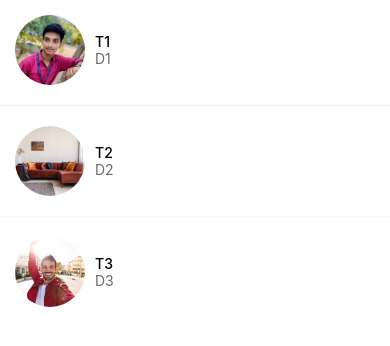
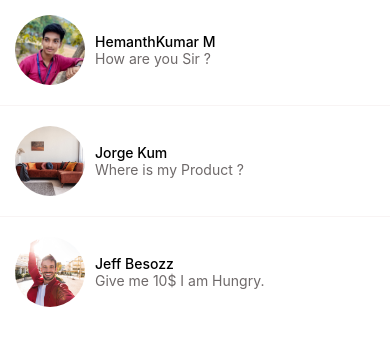
Before and after one commit to mhemanthkmr/my-app, a React Native app: screen / in a window 390 px wide. Shown: the top 346 px of the page. Built offline with nearby package versions, Linux system fonts and the light colour scheme.

Commit message:
react use state working Good

```diff
--- a/app/screens/MessagesScreen.jsx
+++ b/app/screens/MessagesScreen.jsx
@@ -6,28 +6,33 @@ import colors from "../config/colors";
 import ListItemSeperator from "../components/ListItemSeperator";
 import ListItemDeleteAction from "../components/ListItemDeleteAction";
 
-const messages = [
+const initialMessages = [
   {
     id: 1,
-    title: "T1",
-    description: "D1",
+    title: "HemanthKumar M",
+    description: "How are you Sir ?",
     image: require("../assets/profile.jpg"),
   },
   {
     id: 2,
-    title: "T2",
-    description: "D2",
+    title: "Jorge Kum",
+    description: "Where is my Product ?",
     image: require("../assets/couch.jpg"),
   },
   {
     id: 3,
-    title: "T3",
-    description: "D3",
+    title: "Jeff Besozz",
+    description: "Give me 10$ I am Hungry.",
     image: require("../assets/jacket.jpg"),
   },
 ];
 
 export default function MessagesScreen() {
+  const [messages, setMessages] = useState(initialMessages);
+  const handleDelete = (message) => {
+    const newMessages = messages.filter((m) => m.id !== message.id);
+    setMessages(newMessages);
+  };
   return (
     <Screens>
       <FlatList
@@ -39,7 +44,9 @@ export default function MessagesScreen() {
             subTitle={item.description}
             image={item.image}
             onPress={() => console.log("Mesage Clicked", item)}
-            renderRightActions={() => <ListItemDeleteAction />}
+            renderRightActions={() => (
+              <ListItemDeleteAction onPress={() => handleDelete(item)} />
+            )}
           />
         )}
         ItemSeparatorComponent={() => <ListItemSeperator />}
```
